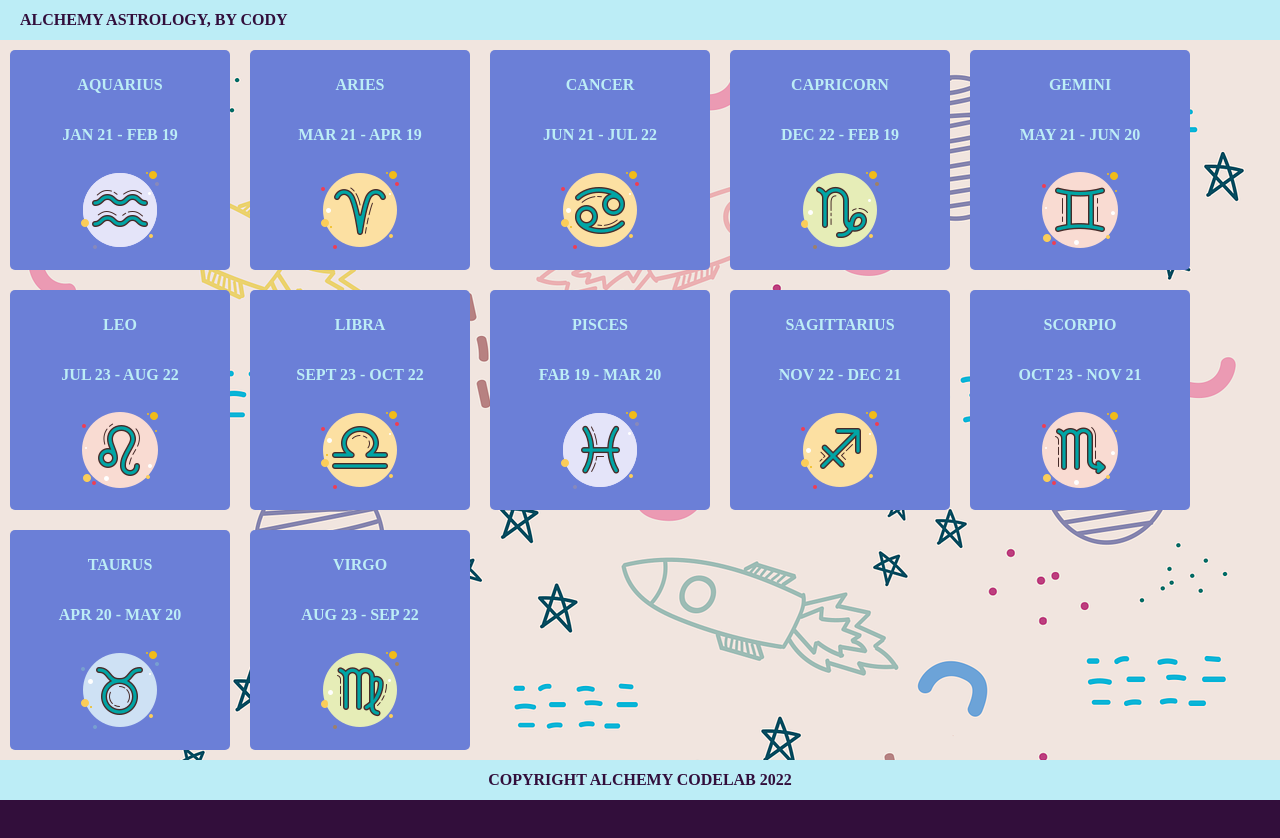
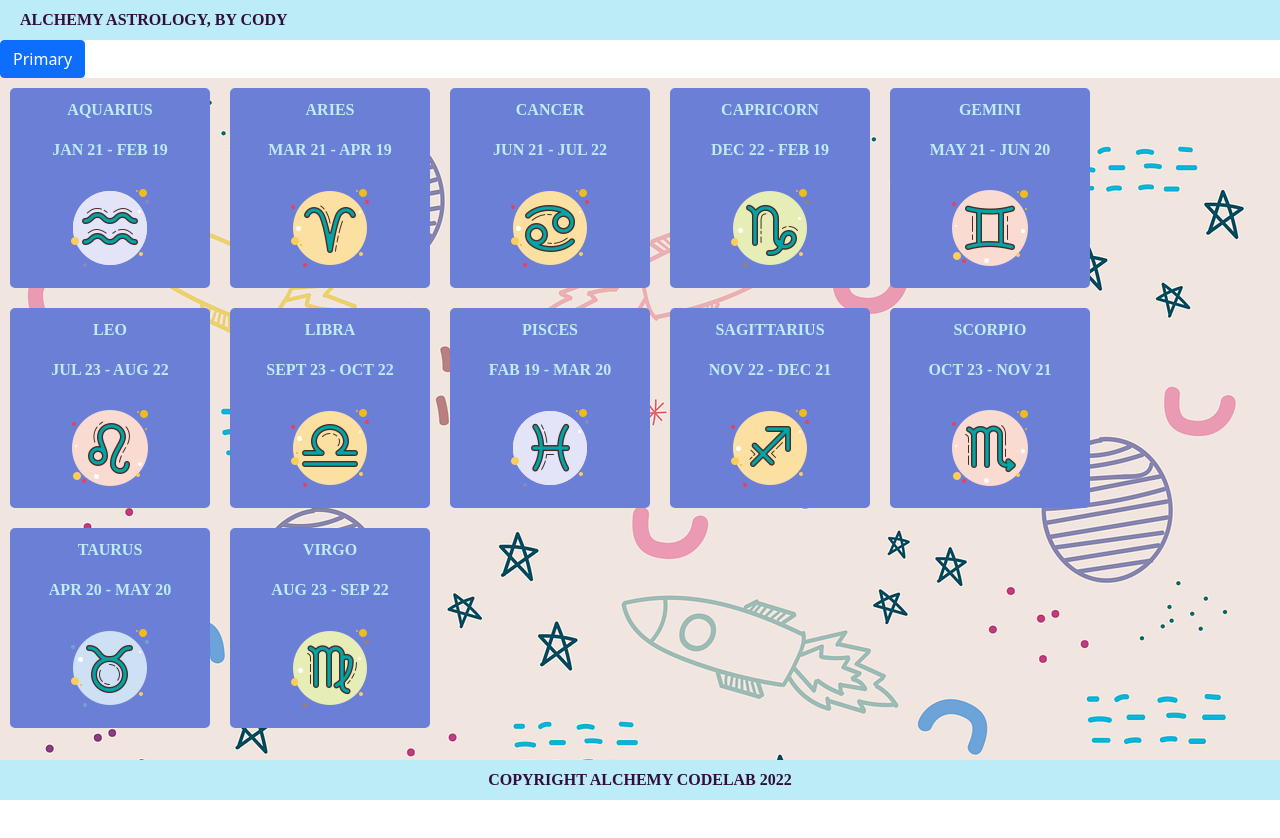
Before and after one commit to Cody-Wise/zodiac-react, a React (Create React App) app: page / in a window 1280 px wide. Before the commit the page ends 800 px from the top, so only its background shows below. Built offline with nearby package versions, Linux system fonts and the light colour scheme; a web font is replaced by a local one.

Commit message:
Playing with boostrap and buttons

```diff
--- a/package.json
+++ b/package.json
@@ -6,7 +6,10 @@
     "@testing-library/jest-dom": "^5.15.0",
     "@testing-library/react": "^11.2.7",
     "@testing-library/user-event": "^12.8.3",
+    "bootstrap": "^5.1.3",
+    "node-sass": "^6.0.1",
     "react": "^17.0.2",
+    "react-bootstrap": "^2.3.1",
     "react-dom": "^17.0.2",
     "react-scripts": "4.0.3",
     "web-vitals": "^1.1.2"
--- a/src/App.css
+++ b/src/App.css
@@ -10,3 +10,8 @@ body {
 body {
   background-color: var(--color1);
 }
+
+.btn-custom {
+  background-color: red !important;
+  color: aqua;
+}
--- a/src/App.js
+++ b/src/App.js
@@ -1,22 +1,22 @@
-import './App.css';
 import Header from './Header/Header.js';
 import Footer from './Footer/Footer.js';
 import Main from './Main/Main.js';
 import { zodiacs } from './data.js';
+// import './custom.scss';
+import './App.css';
+import 'bootstrap/dist/css/bootstrap.min.css';
 
+import Button from 'react-bootstrap/Button';
 
 function App() {
   return (
-    <div className="App">
-      <Header
-        name='Cody'/>
+    <div className='App'>
+      <Header name='Cody' />
+      <Button bsClass='btn-custom'>Primary</Button>
 
-      <Main
-        zodiacs = {zodiacs}/>
+      <Main zodiacs={zodiacs} />
 
-      <Footer
-        year='2022'
-      />
+      <Footer year='2022' />
       {/* pass the zodiac array imported above to the Main component as a `zodiacs` prop */}
     </div>
   );
--- /dev/null
+++ b/src/custom.scss
@@ -0,0 +1,7 @@
+$theme-colors: (
+  'primary': #ec11ab,
+  'danger': #ff4136,
+);
+
+// Import Bootstrap and its default variables
+@import '~bootstrap/scss/bootstrap.scss';
```
Also changed, not shown: 1 other file (tests, documents, lock files or other folders).
